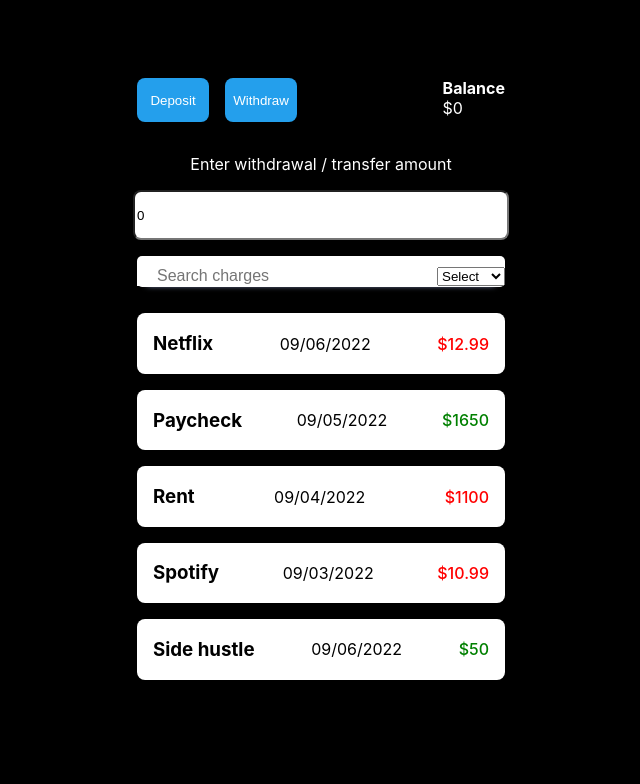
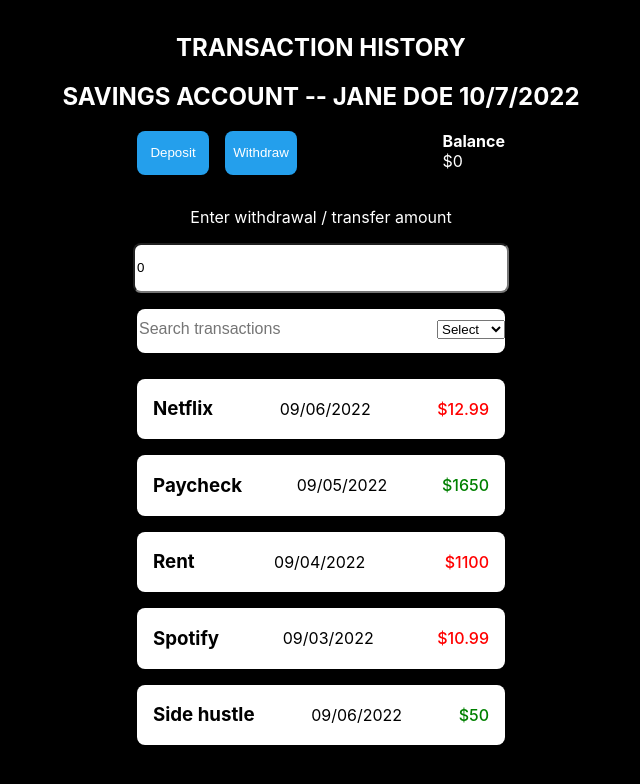
Before and after one commit to MonroeGollaher/redux-transactions, a React (Create React App) app: page / in a window 1280 px wide. Shown: the top 784 px of the page, without its empty margins (319-959 px from the left). Built offline with nearby package versions, Linux system fonts and the light colour scheme.

Commit message:
user info stuff

```diff
--- a/src/App.css
+++ b/src/App.css
@@ -1,12 +1,9 @@
 .App {
+  align-items: center;
   background-color: black;
-}
-
-.App-header {
-  min-height: 100vh;
   display: flex;
   flex-direction: column;
-  align-items: center;
+  font-size: calc(10px + 2vmin);
   justify-content: center;
-  font-size: calc(10px + 2vmin);
+  min-height: 100vh;
 }
--- a/src/App.tsx
+++ b/src/App.tsx
@@ -3,15 +3,15 @@
 import { Balance } from './features/Balance';
 import { Charges } from './features/Charges';
 import { Search } from './features/Search';
+import { UserInfo } from './features/User';
 
 function App() {
   return (
     <div className="App">
-      <header className="App-header">
-        <Balance />
-        <Search />
-        <Charges />
-      </header>
+      <UserInfo />
+      <Balance />
+      <Search />
+      <Charges />
     </div>
   );
 }
--- a/src/app/store.ts
+++ b/src/app/store.ts
@@ -2,12 +2,14 @@
 import balanceReducer from '../features/Balance/slice';
 import searchReducer from '../features/Search//slice';
 import chargeReducer from '../features/Charges/slice';
+import userInfoReducer from '../features/User/slice';
 
 export const store = configureStore({
   reducer: {
     balance: balanceReducer,
     search: searchReducer,
-    charges: chargeReducer
+    charges: chargeReducer,
+    userInfo: userInfoReducer
   },
 });
 
--- a/src/features/Charges/index.tsx
+++ b/src/features/Charges/index.tsx
@@ -4,7 +4,7 @@
 import styles from "./index.module.css"
 import { selectCharges } from './slice'
 
-export function Charges()  {
+export function Charges() {
 
   const searchValue = useAppSelector(selectSearch)
   const charges = useAppSelector(selectCharges).filter(c => c.name.toLowerCase().includes(searchValue.toLowerCase()))
--- a/src/features/Search/index.module.css
+++ b/src/features/Search/index.module.css
@@ -1,21 +1,26 @@
-.wrapper .searchBox {
+.searchBox {
   background: #fff;
-  border-radius: 5px;
-  box-shadow: 0 8px 6px -10px #b3c6ff;
+  border-radius: 0.5rem;
   display: flex;
   margin-block-start: 1rem;
   width: 23rem;
+  height: 2.75rem;
 }
 
-.wrapper .searchBox .searchField {
+.searchField {
   width: 350px;
-  height: 100%;
 }
 
-.wrapper .searchBox .searchField .input {
+.input {
   border: 0px;
   font-size: 16px;
-  padding-left: 20px;
-  padding-right: 38px;
   color: #6f768d;
 }
+
+.selectWrapper {
+
+}
+
+.select {
+
+}
--- a/src/features/Search/index.tsx
+++ b/src/features/Search/index.tsx
@@ -1,5 +1,5 @@
 import React, { useState } from 'react'
-import { useAppDispatch, useAppSelector } from '../../app/hooks';
+import { useAppDispatch } from '../../app/hooks';
 import styles from "./index.module.css"
 import { setSearch } from './slice';
 
@@ -15,20 +15,18 @@
   }
 
   return (
-    <div className={styles.wrapper}>
-      <div className={styles.searchBox}>
-        <div className={styles.searchField}>
-          <input type="text" className={styles.input} placeholder="Search charges" onChange={(e) => dispatch(setSearch(e.target.value))}/>
-        </div>
-      <div>
-        <select id="lang" onChange={(e) => handleChange(e)} value={value}>
+    <div className={styles.searchBox}>
+      <div className={styles.searchField}>
+        <input type="text" className={styles.input} placeholder="Search transactions" onChange={(e) => dispatch(setSearch(e.target.value))}/>
+      </div>
+      <div className={styles.selectWrapper}>
+        <select className={styles.select} id="lang" onChange={(e) => handleChange(e)} value={value}>
           <option value="select">Select</option>
           <option value="Name">Name</option>
           <option value="Date">Date</option>
           <option value="Amount">Amount</option>
         </select>
       </div>
-      </div>
     </div>
   )
 }
--- /dev/null
+++ b/src/features/User/index.module.css
@@ -0,0 +1,6 @@
+.component {
+  color: white;
+  font-size: 1rem;
+  text-align: center;
+  text-transform: uppercase;
+}
--- /dev/null
+++ b/src/features/User/index.tsx
@@ -0,0 +1,26 @@
+import React from 'react'
+import { useAppSelector } from '../../app/hooks'
+
+import styles from "./index.module.css"
+import { selectUserInfo } from './slice'
+
+export function UserInfo() {
+  const user = useAppSelector(selectUserInfo)
+  const { firstName, lastName } = user
+
+  const date = new Date()
+  const formattedDate = `${date.getMonth() + 1}/${date.getDate()}/${date.getFullYear()}`
+
+  return (
+    <section className={styles.component}>
+      <h1>Transaction History</h1>
+      <div className={styles.row}>
+        <h2>
+          Savings Account --
+          <span> {firstName} {lastName} </span>
+          <span>{formattedDate}</span>
+        </h2>
+      </div>
+    </section>
+  )
+}
--- /dev/null
+++ b/src/features/User/slice.ts
@@ -0,0 +1,34 @@
+import { createSlice, PayloadAction } from '@reduxjs/toolkit';
+import { RootState } from '../../app/store';
+
+interface UserInfoProps {
+  firstName: string
+  lastName: string
+}
+
+export interface UserInfoState {
+  user: UserInfoProps
+}
+
+const initialState: UserInfoState = {
+  user: {
+    firstName: "Jane",
+    lastName: "Doe",
+  }
+};
+
+export const userInfoSlice = createSlice({
+  name: 'charges',
+  initialState,
+  reducers: {
+    updateUser: (state, action: PayloadAction<UserInfoProps>) => {
+      //TODO
+    },
+  },
+});
+
+export const { updateUser } = userInfoSlice.actions;
+
+export const selectUserInfo = (state: RootState) => state.userInfo.user;
+
+export default userInfoSlice.reducer;
```
Also changed, not shown: src/logo.svg (deleted).
